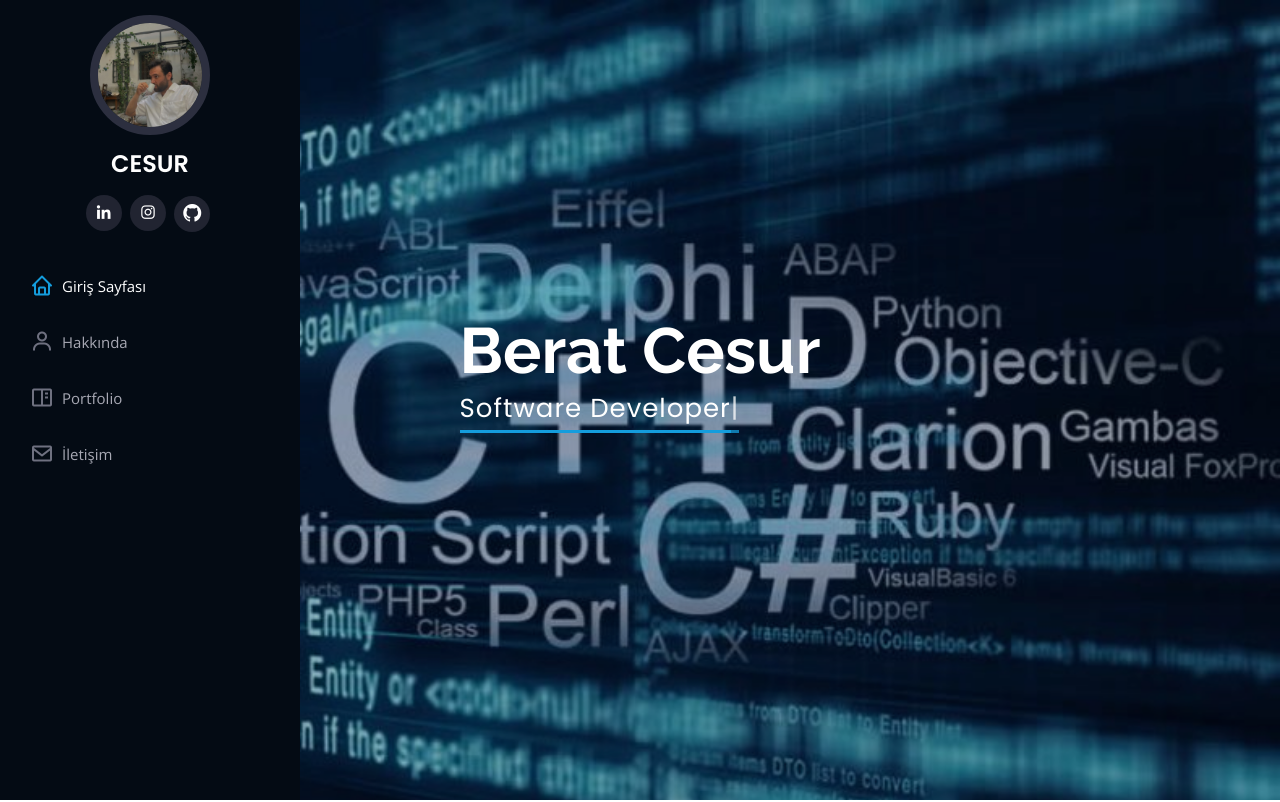
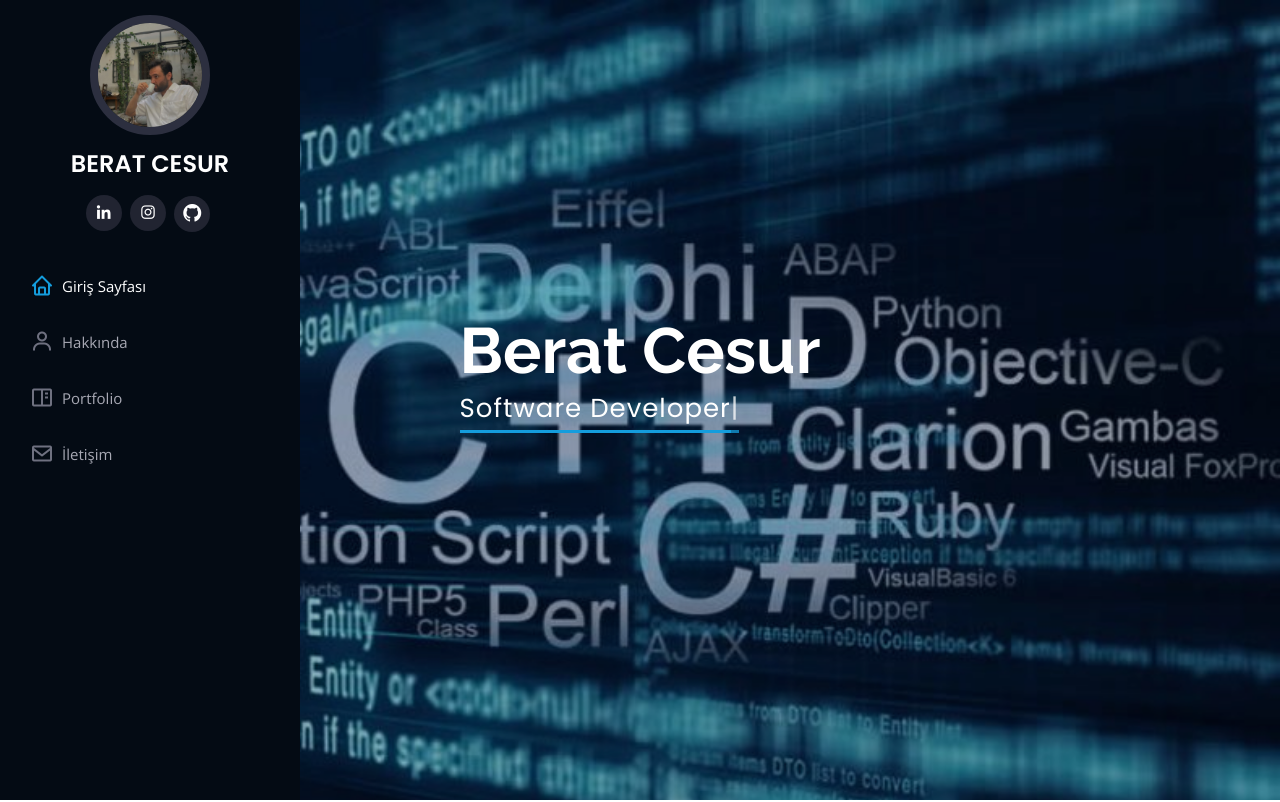
Before and after one commit to Ceassur/AcunMedya-FirstGitProject, a plain HTML site: page index.html in a window 1280 px wide. Shown: the top 802 px of the page. Drawn offline with nearby package versions, Linux system fonts and the light colour scheme.

Commit message:
Confilit değişikliği

```diff
--- a/index.html
+++ b/index.html
@@ -48,7 +48,7 @@
 
             <div class="profile">
                 <img src="assets/img/Ben1.jpg" alt="" class="img-fluid rounded-circle">
-                <h1 class="text-light"><a href="index.html">CESUR</a></h1>
+                <h1 class="text-light"><a href="index.html">BERAT CESUR</a></h1>
                 <div class="social-links mt-3 text-center">
                     <a href="https://www.linkedin.com/in/berat-cesur-72a676279" target="_blank" class="linkedin"><i class="bx bxl-linkedin"></i></a>
                     <a href="https://www.instagram.com/cesurberat4/" target="_blank" class="instagram"><i class="bx bxl-instagram"></i></a>
```
Also changed, not shown: test.txt.
